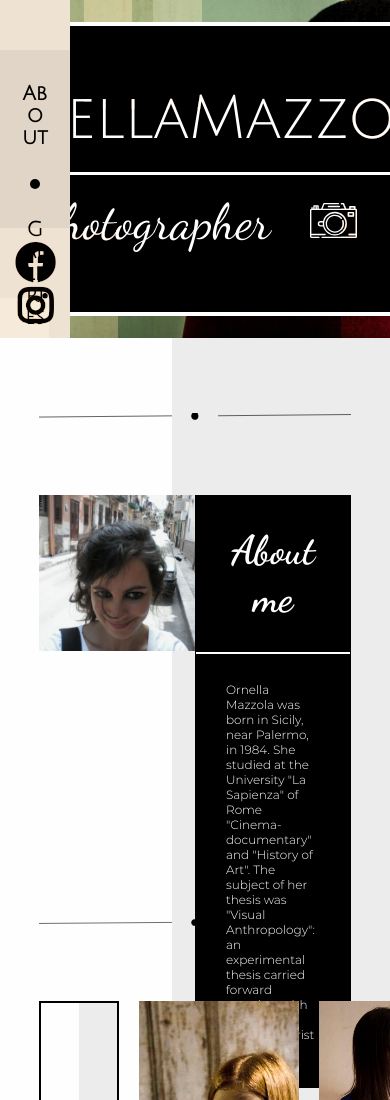
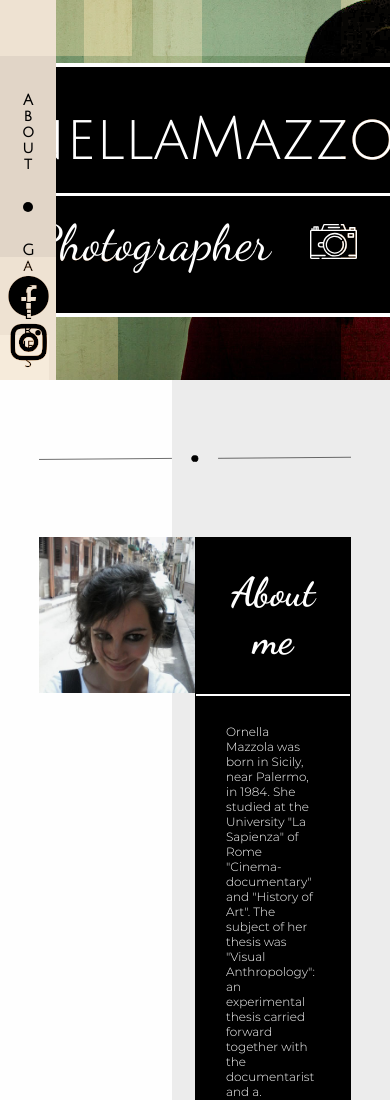
Before and after one commit to peppeconti/portfolio_fotografico, a plain HTML site: page index.html in a window 390 px wide. Shown: the top 1100 px of the page. Drawn offline with nearby package versions, Linux system fonts and the light colour scheme; a script that the page names is missing.

Commit message:
update responsive

```diff
--- a/index.html
+++ b/index.html
@@ -23,7 +23,7 @@
 <body>
     <header>
         <div class="background lax" data-lax-blur="0 0, 600 10" >
-            <div class="title lax" data-lax-preset="fadeOut">
+            <div class="title lax" data-lax-preset="fadeOut" data-lax-anchor#small=".preview_about" data-lax-anchor#large="self">
                 <h1>OrnellaMazzola</h1>
                 <h2><span>Photographer</span><span><img src="images/camera_icon.svg" alt="icon camera"></span></h2>
             </div>
@@ -55,10 +55,10 @@
                 <img src="images/line_decoration.svg" alt="linea decorativa">
             </figure>
             <article class="preview_about">
-                <figure data-aos="fade-right" data-aos-duration="500"  data-aos-offset="100"  data-aos-mirror="false">
+                <figure data-aos="fade-right" data-aos-duration="1500"  data-aos-offset="150"  data-aos-mirror="false">
                     <img src="images/image_about.jpg" alt="">
                 </figure>
-                <div class="text_about" data-aos="fade-left" data-aos-duration="500" data-aos-offset="100" data-aos-mirror="false">
+                <div class="text_about" data-aos="fade-left" data-aos-duration="1500" data-aos-offset="150" data-aos-mirror="false">
                     <h2><span>About me</span></h2>
                     <div>Ornella Mazzola was born in Sicily, near Palermo, in 1984.
                         She studied at the University "La Sapienza" of Rome "Cinema-documentary" and "History of Art".
--- a/script.js
+++ b/script.js
@@ -8,7 +8,9 @@ AOS.init();
 // lax.js initilizatiion
 
 window.onload = function() {
-	lax.setup() // init
+	lax.setup({
+        breakpoints: { small: 0, large: 1125 }
+    }) // init
 
 	const updateLax = () => {
 		lax.update(window.scrollY)
--- a/style.css
+++ b/style.css
@@ -30,6 +30,7 @@ body{
     /* in order to avoid conflicts between animations
     and mix-blend-mode property in children elements => */
     mix-blend-mode: multiply;
+    scroll-behavior: smooth;
 }
 h1, h2, h3, h4, h5{
     font-family: Dancing;
@@ -523,12 +524,29 @@ footer {
         padding: 30px;
     }
 }
-@media screen and (max-width: 768px) {
+@media screen and (max-width: 1024px) {
     section {
         margin: 0px 10%;
-        height: 60vh;
     }
     header {
-        height: 40vh;
+        height: 45vh;
+    }
+    .title {
+        padding: 20px;
+    }
+    .rectangle_1 {
+        grid-row-end: 6;
+    }
+    .rectangle_2 {
+        grid-column-end: 9;
+    }
+    .rectangle_3 {
+        grid-row-end: 9;
+    }
+    nav {
+        grid-column-end: 8;
+    }
+    li {
+        font-size: 15px;
     }
 }
```
